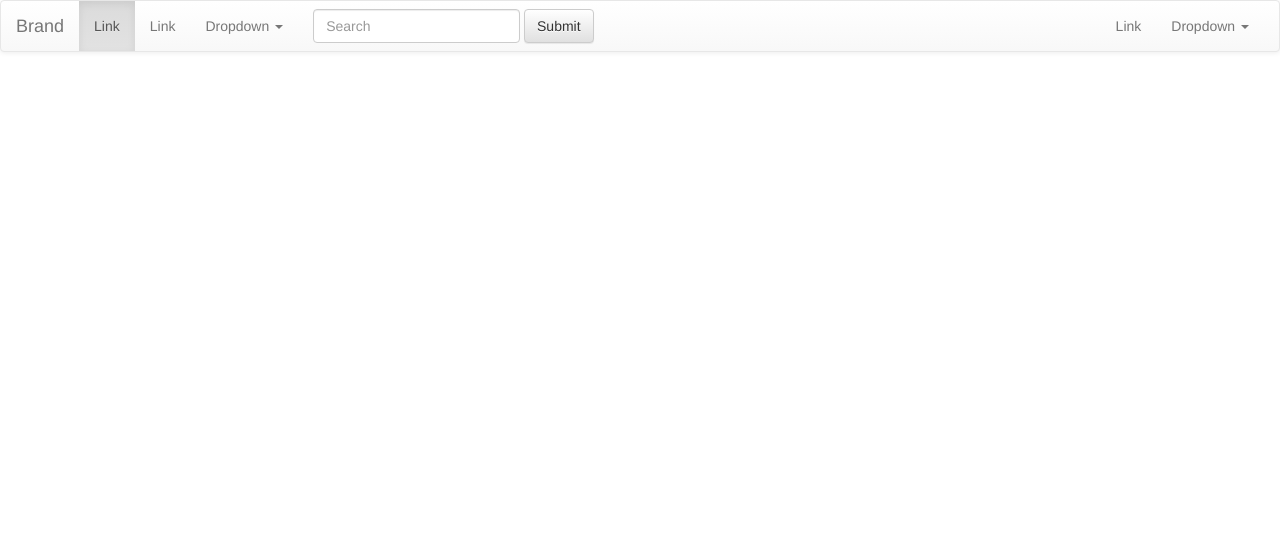
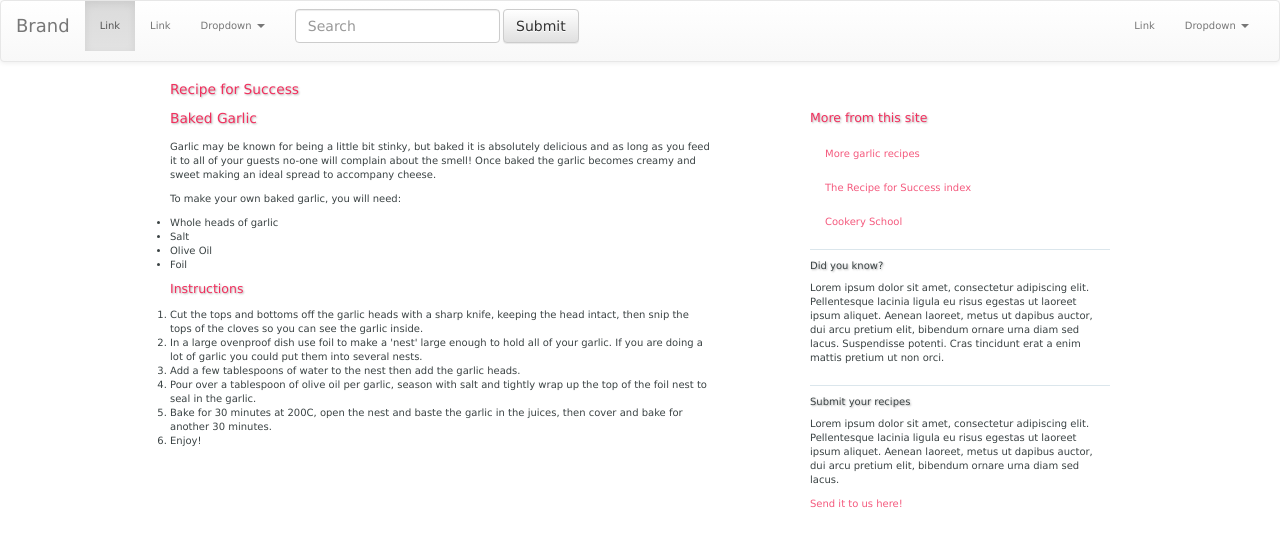
Before and after one commit to a8uhnf/DoCham, a website: page index.html in a window 1280 px wide. Drawn offline with nearby package versions, Linux system fonts and the light colour scheme.

```diff
--- a/gulpfile.js
+++ b/gulpfile.js
@@ -304,7 +304,6 @@
     const fileTypesToWatch = {
         scss: 'css:dev',
         html: 'html:dev',
-        fonts: 'fonts',
         images: 'images',
         templates: 'templates'
     };
--- a/index.html
+++ b/index.html
@@ -68,8 +68,165 @@
     </div><!-- /.container-fluid -->
 </nav>
 
+<div class="wrapper">
+    <div class="header">
+        <h1>Recipe <span>for</span> Success</h1>
+    </div>
+    <div class="main">
+        <div class="article">
+            <h1>Baked Garlic</h1>
+            <p>Garlic may be known for being a little bit stinky, but
+                baked it is absolutely delicious and as long as you feed
+                it to all of your guests no-one will complain about the
+                smell! Once baked the garlic becomes creamy and sweet
+                making an ideal spread to accompany cheese.</p>
+            <p>To make your own baked garlic, you will need:</p>
+            <ul class="ingredients">
+                <li>Whole heads of garlic</li>
+                <li>Salt</li>
+                <li>Olive Oil</li>
+                <li>Foil</li>
+            </ul>
+            <h2>Instructions</h2>
+            <ol>
+                <li>Cut the tops and bottoms off the garlic heads with a
+                    sharp knife, keeping the head intact, then snip the
+                    tops of the cloves so you can see the garlic inside.
+                </li>
+                <li>In a large ovenproof dish use foil to make a 'nest'
+                    large enough to hold all of your garlic. If you are
+                    doing a lot of garlic you could put them into several
+                    nests.</li>
+                <li>Add a few tablespoons of water to the nest then add
+                    the garlic heads.</li>
+                <li>Pour over a tablespoon of olive oil per garlic,
+                    season with salt and tightly wrap up the top of the
+                    foil nest to seal in the garlic.</li>
+                <li>Bake for 30 minutes at 200C, open the nest and baste
+                    the garlic in the juices, then cover and bake for
+                    another 30 minutes.</li>
+                <li>Enjoy!</li>
+            </ol>
+        </div>
+        <div class="aside">
+            <h2>More from this site</h2>
+            <ul class="nav">
+                <li><a href="">More garlic recipes</a></li>
+                <li><a href="">The Recipe for Success index</a></li>
+                <li><a href="">Cookery School</a></li>
+            </ul>
+            <div class="box">
+                <h3>Did you know?</h3>
+                <p>Lorem ipsum dolor sit amet, consectetur adipiscing
+                    elit. Pellentesque lacinia ligula eu risus egestas ut
+                    laoreet ipsum aliquet. Aenean laoreet, metus ut dapibus
+                    auctor, dui arcu pretium elit, bibendum ornare urna diam
+                    sed lacus. Suspendisse potenti. Cras tincidunt erat a
+                    enim mattis pretium ut non orci.</p>
+            </div>
+            <div class="box">
+                <h3>Submit your recipes</h3>
+                <p>Lorem ipsum dolor sit amet, consectetur adipiscing
+                    elit. Pellentesque lacinia ligula eu risus egestas ut
+                    laoreet ipsum aliquet. Aenean laoreet, metus ut dapibus
+                    auctor, dui arcu pretium elit, bibendum ornare urna diam
+                    sed lacus. </p>
+                <p><a href="">Send it to us here!</a></p>
+            </div>
+        </div>
+    </div>
+</div>
+
 </body>
-
+<style>
+    body {
+        background-color: rgb(255,255,255);
+        color: rgb(59,67,68);
+        margin: 0;
+        padding: 0;
+        font: 1em/1.4 "Lucida Grande", "Lucida Sans Unicode", "Lucida Sans", Verdana, Tahoma, sans-serif;
+    }
+    h1, h2, h3 {
+        margin: 0;
+        padding: 0 0 1em 0;
+        text-shadow: 1px 1px 2px rgba(0,0,0,0.3);
+    }
+    ul, ol, p {
+        margin:0;
+        padding: 0 0 1em 0;
+    }
+    h1 {
+        font-size: 137.5%;
+        color: rgb(241,47,93);
+    }
+    h2 {
+        font-size: 125%;
+        color: rgb(241,47,93);
+    }
+    h3 {
+        font-size: 100%;
+    }
+    a:link, a:visited {
+        color: rgba(241,47,93,0.8);
+    }
+    a:hover {
+        color: rgb(241,47,93);
+        text-decoration: none;
+    }
+    /*.nav {
+        list-style-type: none;
+        padding: 0;
+    }
+    .nav a:link, .nav a:visited {text-decoration: none;
+        display: block;
+        border-top: 1px solid rgb(232,243,248);
+        padding: 0.5em 0 0.5em 0;
+        color: rgb(66,148,182);
+    }*/
+    /*.nav a:hover {
+        background-color: rgba(232,243,248,0.3);
+    }*/
+    .box {
+        border-top: 1px solid rgb(219,230,236);
+        padding: 1em 0 1em 0;
+    }
+    .wrapper {
+        width: 940px;
+        margin: 0 auto 0 auto;
+    }
+    /*.header {
+        text-align: right;
+        padding: 40px 0 0 0;
+        border-bottom: 8px solid rgb(59,67,68);
+        margin-bottom: 40px;
+    }
+    .header h1 {
+        font-size: 187.5%;
+        border-bottom: 1px solid rgb(59,67,68);
+        margin-bottom: 2px;
+        padding-bottom: 10px;
+        color: rgb(59,67,68);
+    }*/
+    /*.header h1 span {
+        font-style: italic;
+        color: rgb(241,47,93);
+    }*/
+    .main {
+        position: relative;
+    }
+    .article {
+        position: absolute;
+        top: 0;
+        left: 0;
+        width: 540px;
+    }
+    .aside {
+        width: 300px;
+        position: absolute;
+        top: 0;
+        right: 0;
+    }
+</style>
 <!-- build:app_js -->
 <!-- endbuild -->
 </html>
```
